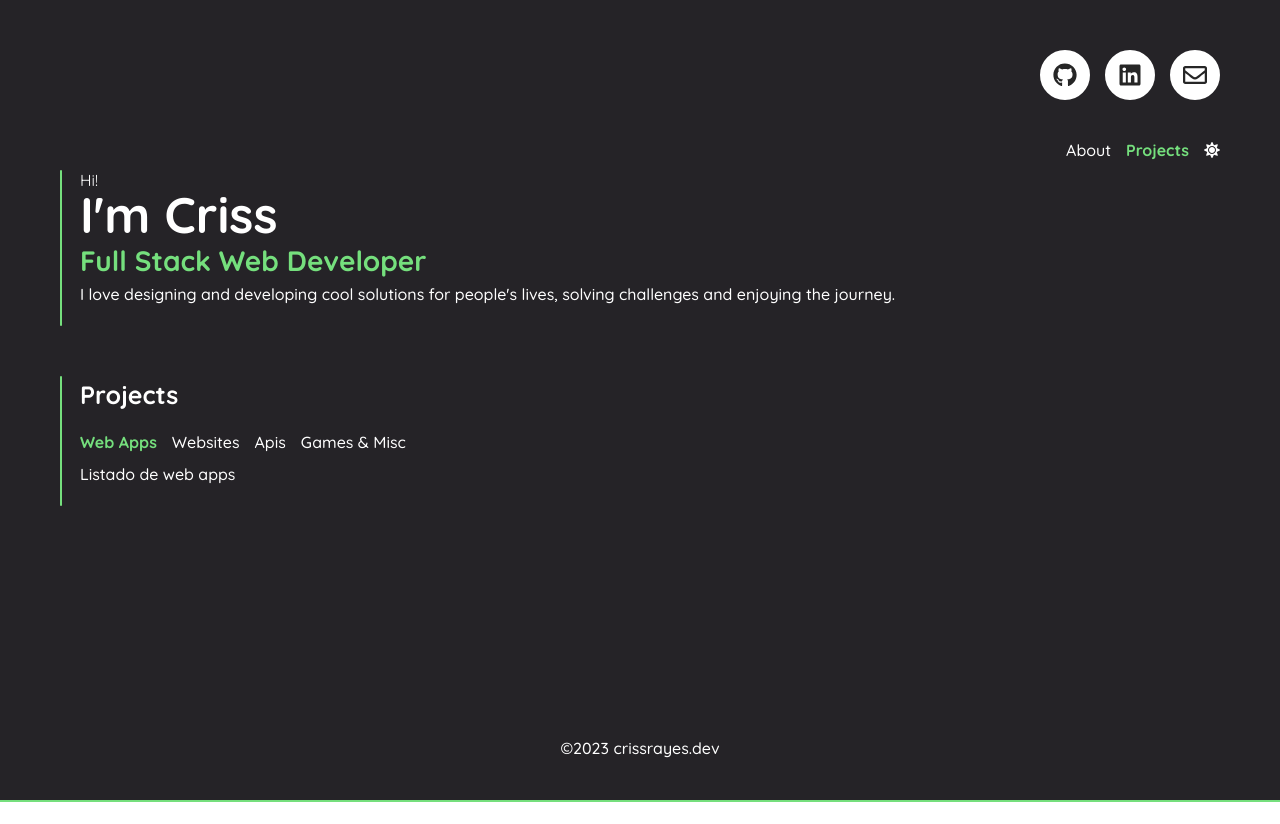
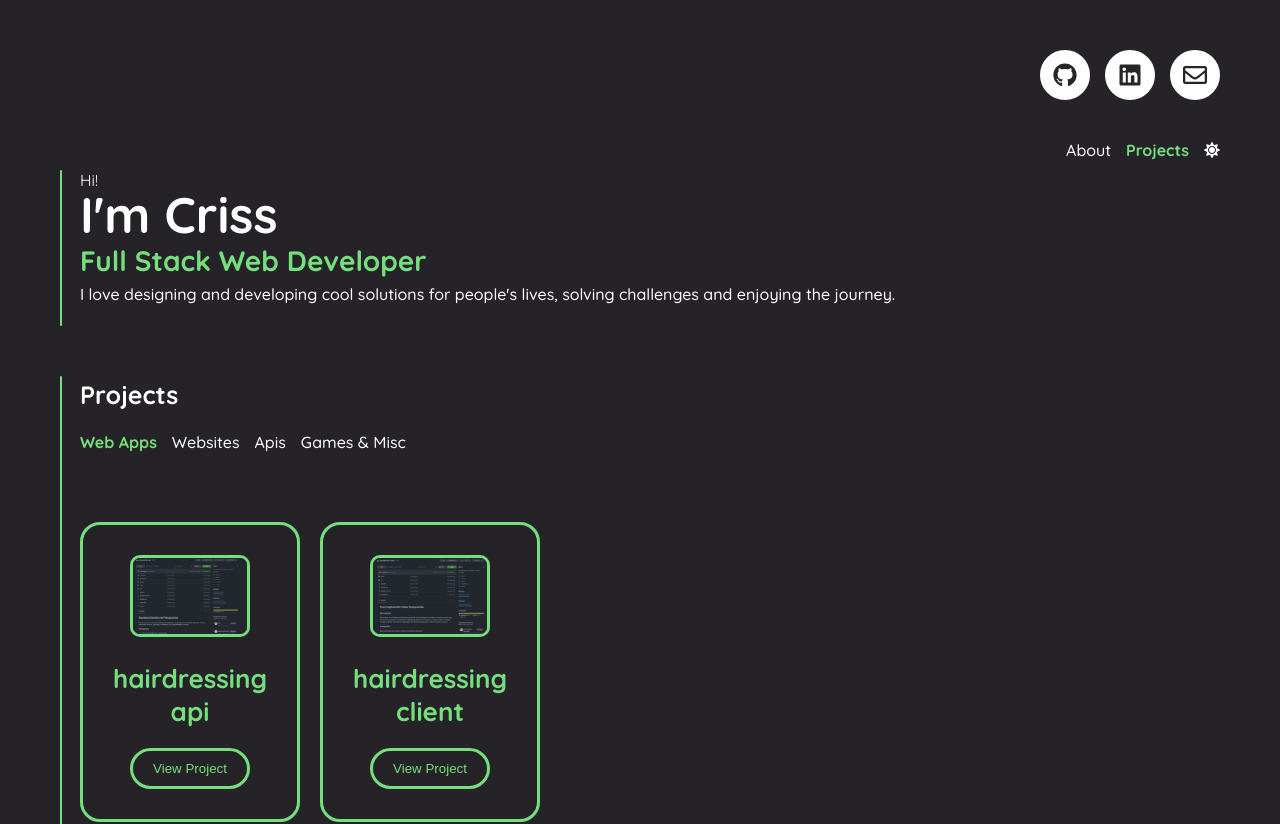
Before and after one commit to CrissRayes/portfolio2023, a React (Vite) app: page /projects in a window 1280 px wide. Shown: the top 824 px of the page. Before the commit the page ends 802 px from the top, so only its background shows below. Built offline with nearby package versions, Linux system fonts and the light colour scheme.

Commit message:
add webapps

```diff
--- a/src/data/data.js
+++ b/src/data/data.js
@@ -42,4 +42,19 @@ export const apis = [
   },
 ];
 
-// export const webapps
+export const webapps = [
+  {
+    id: 1,
+    title: 'hairdressing api',
+    technologies: ['node js', 'express js'],
+    url: 'https://github.com/CrissRayes/peluquerias-api',
+    img: '/img/peluquerias-api.png',
+  },
+  {
+    id: 2,
+    title: 'hairdressing client',
+    technologies: ['react js'],
+    url: 'https://github.com/CrissRayes/peluquerias-client',
+    img: '/img/peluquerias-front.png',
+  },
+];
--- a/src/pages/WebApps.jsx
+++ b/src/pages/WebApps.jsx
@@ -1,7 +1,15 @@
+import { ProjectCard } from '../components/ProjectCard';
+import { webapps } from '../data/data';
+
 export const WebApps = () => {
   return (
-    <div>
-      <p>Listado de web apps</p>
+    <div className='container-cards'>
+      {webapps.map((webapp) => (
+        <ProjectCard
+          key={webapp.id}
+          {...webapp}
+        />
+      ))}
     </div>
   );
 };
```
Also changed, not shown: public/img/peluquerias-api.png (added), public/img/peluquerias-front.png (added).
